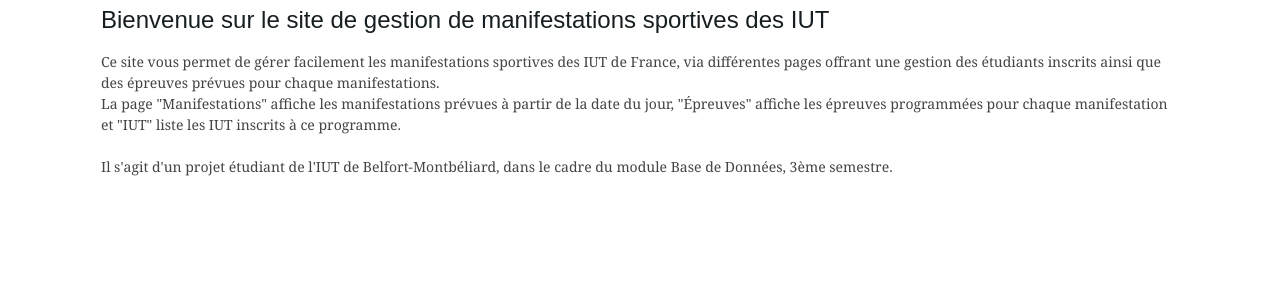
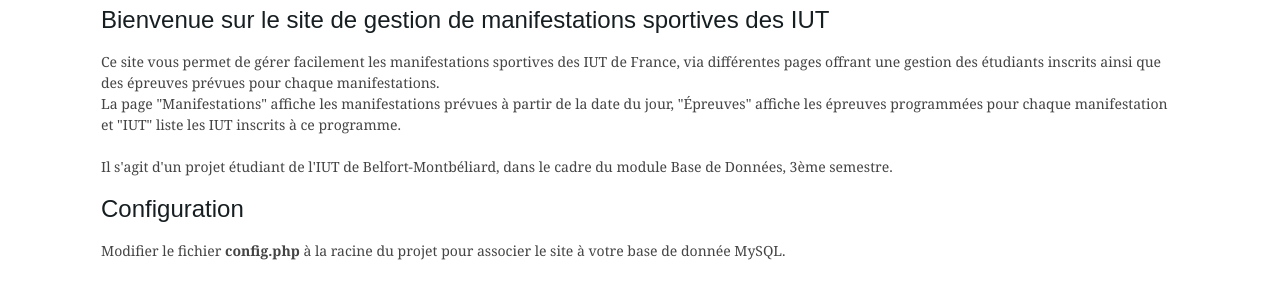
Before and after one commit to Aquassaut/miniprojetbdd, a PHP site: page / in a window 1280 px wide. Shown: the part 222-522 px from the top of the page. Run offline with PHP 8.4, Linux system fonts and the light colour scheme.

Commit message:
Add indications for the database configuration

```diff
--- a/index.php
+++ b/index.php
@@ -17,7 +17,11 @@ function printWelcome() {
                         <p>Ce site vous permet de gérer facilement les manifestations sportives des IUT de France, via différentes pages offrant une gestion des étudiants inscrits ainsi que des épreuves prévues pour chaque manifestations. <br>
                         La page "Manifestations" affiche les manifestations prévues à partir de la date du jour, "Épreuves" affiche les épreuves programmées pour chaque manifestation et "IUT" liste les IUT inscrits à ce programme.</p>
 
-                        <p>Il s\'agit d\'un projet étudiant de l\'IUT de Belfort-Montbéliard, dans le cadre du module Base de Données, 3ème semestre.
+                        <p>Il s\'agit d\'un projet étudiant de l\'IUT de Belfort-Montbéliard, dans le cadre du module Base de Données, 3ème semestre.</p>
+
+                        <h3>Configuration</h3>
+
+                        <p>Modifier le fichier <b>config.php</b> à la racine du projet pour associer le site à votre base de donnée MySQL.</p>
                     </article>
     ');
 }
```
Also changed, not shown: README.md.
